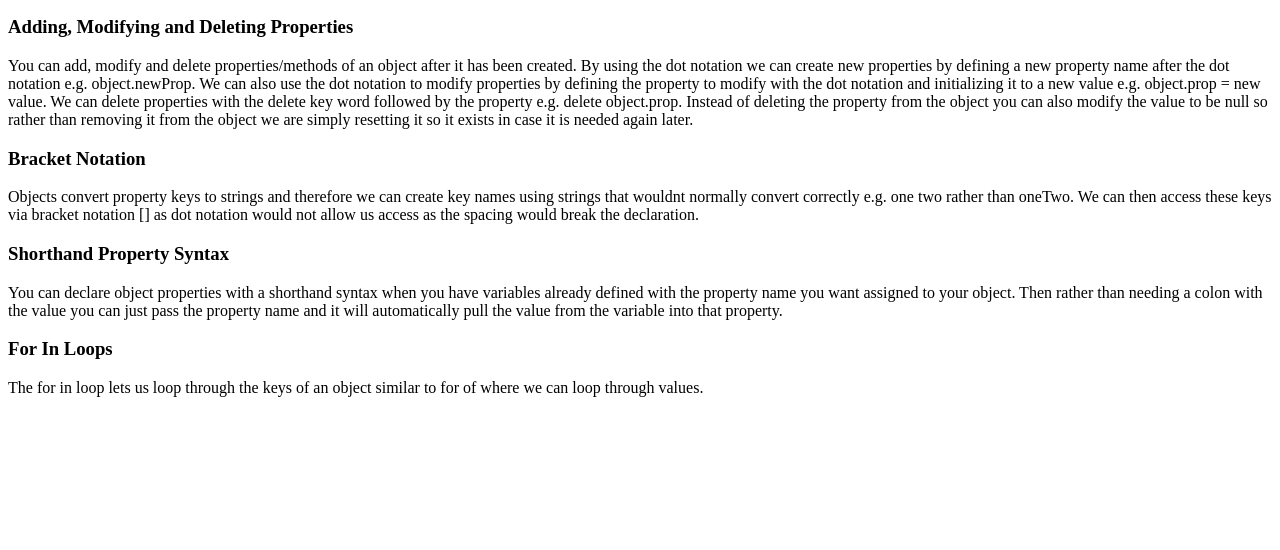
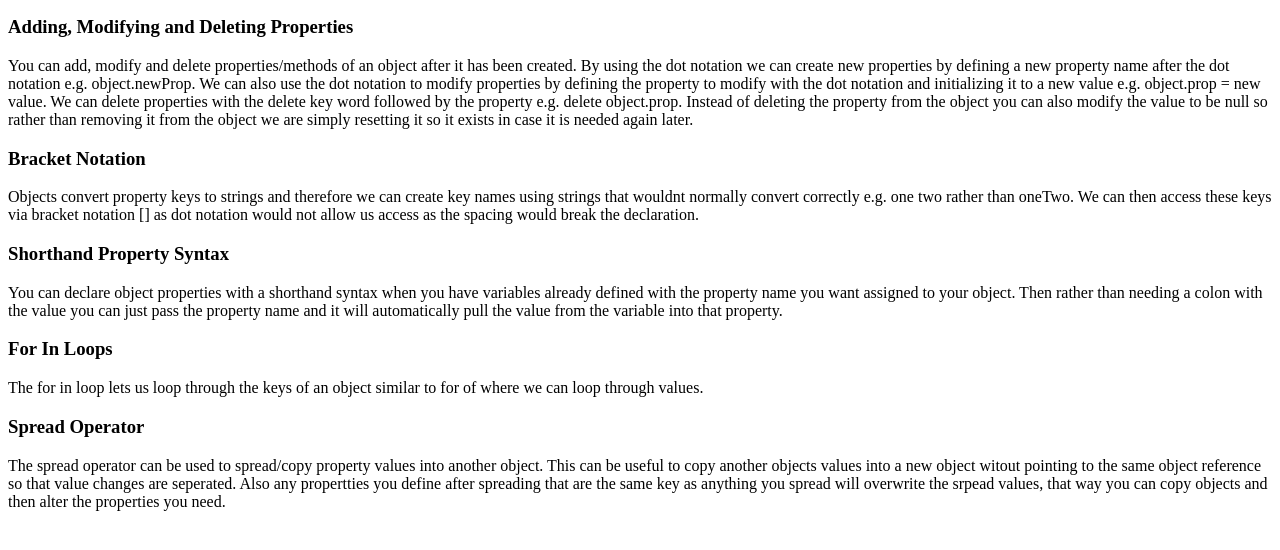
Before and after one commit to Adam-Harte/objects, a plain HTML site: page index.html in a window 1280 px wide. Shown: the part 98-648 px from the top of the page. Drawn offline with Linux system fonts and the light colour scheme.

Commit message:
object spread operator added

```diff
--- a/app.js
+++ b/app.js
@@ -41,3 +41,13 @@ console.log(movie);
 for (const key in person) {
   console.log(key);
 }
+
+//spread operator
+const person2 = {
+  ...person,
+  hobbies: [...person.hobbies, 'Cooking']
+};
+person2.age = 30;
+
+console.log(person2);
+console.log(person);
--- a/index.html
+++ b/index.html
@@ -47,5 +47,15 @@
       The for in loop lets us loop through the keys of an object similar to for
       of where we can loop through values.
     </p>
+    <h3>Spread Operator</h3>
+    <p>
+      The spread operator can be used to spread/copy property values into
+      another object. This can be useful to copy another objects values into a
+      new object witout pointing to the same object reference so that value
+      changes are seperated. Also any propertties you define after spreading
+      that are the same key as anything you spread will overwrite the srpead
+      values, that way you can copy objects and then alter the properties you
+      need.
+    </p>
   </body>
 </html>
```
